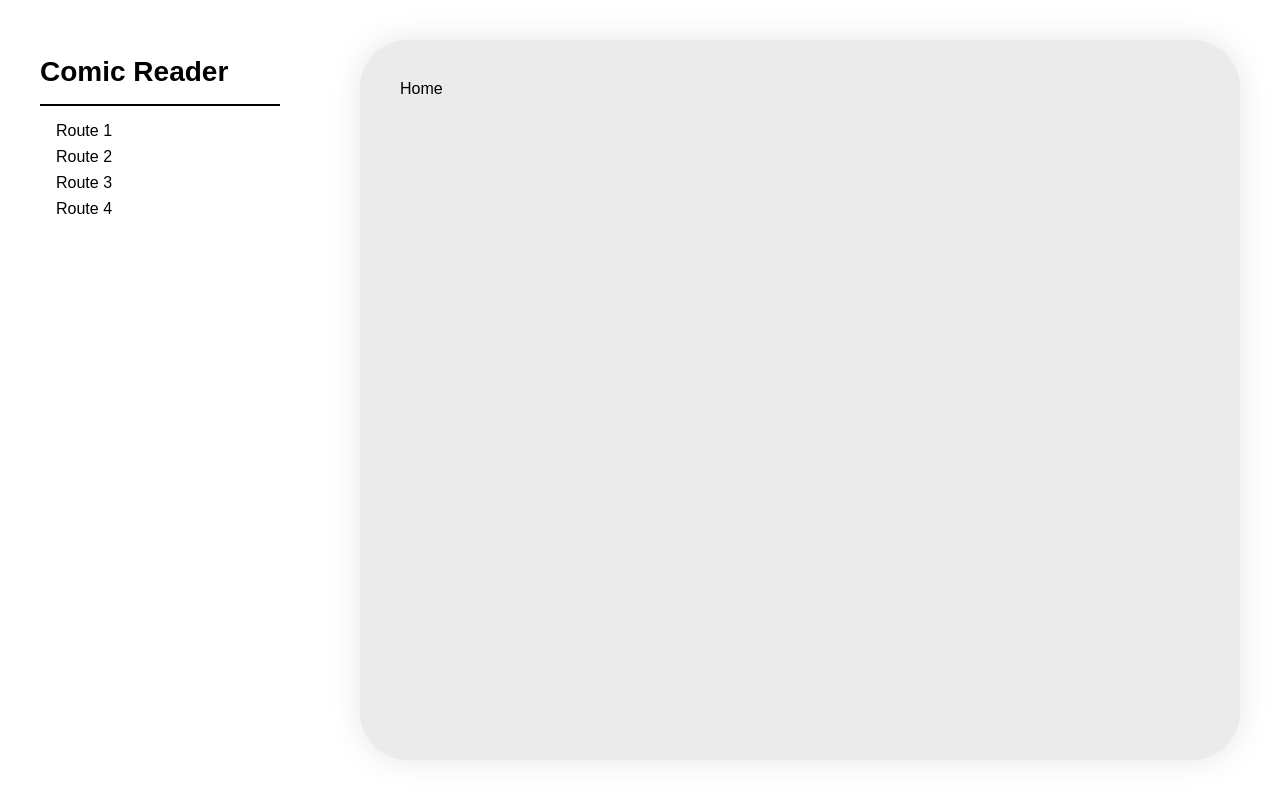
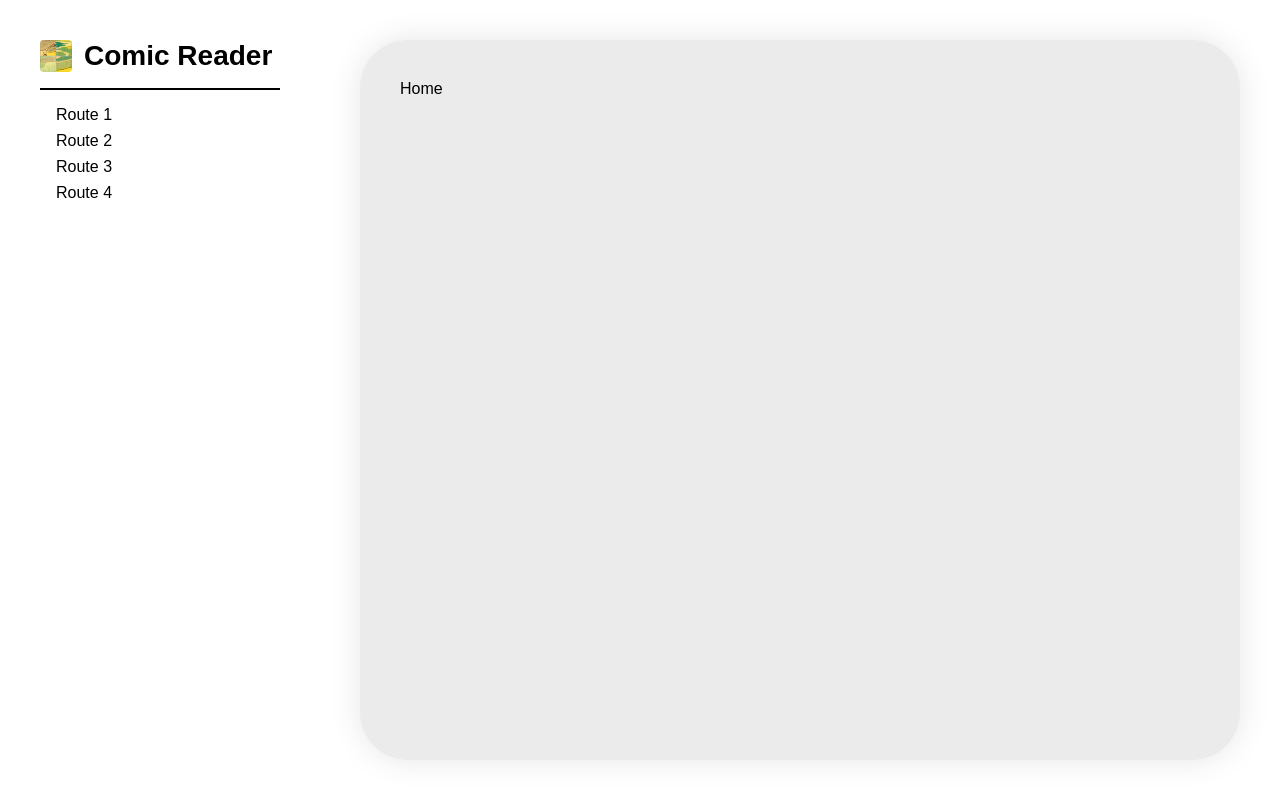
Before and after one commit to milky2028/web-reader-v4, a SvelteKit app in the folder app/: page / in a window 1280 px wide. Built offline with nearby package versions, Linux system fonts and the light colour scheme.

Commit message:
logo in title

```diff
--- a/app/src/lib/title.svelte
+++ b/app/src/lib/title.svelte
@@ -1,7 +1,7 @@
 <style>
 	h1 {
 		font-size: 1.75rem;
-		margin: 1rem 0;
+		margin: 0;
 	}
 </style>
 
--- a/app/src/routes/+layout.svelte
+++ b/app/src/routes/+layout.svelte
@@ -13,6 +13,19 @@
 
 	.menu-wrapper {
 		padding: 2.5rem;
+	}
+
+	.app-title {
+		display: grid;
+		grid-template-columns: 2rem 1fr;
+		align-items: center;
+		column-gap: 0.75rem;
+		text-decoration: none;
+
+		& img {
+			max-width: 2rem;
+			border-radius: 0.25rem;
+		}
 	}
 
 	main {
@@ -36,7 +49,10 @@
 
 <section class="outer-container">
 	<section class="menu-wrapper">
-		<Title>Comic Reader</Title>
+		<a class="app-title" href="/">
+			<img src="/reader-180x180.png" alt="Comic Reader application icon" />
+			<Title>Comic Reader</Title>
+		</a>
 		<Divider />
 		<menu>
 			<style>
```
